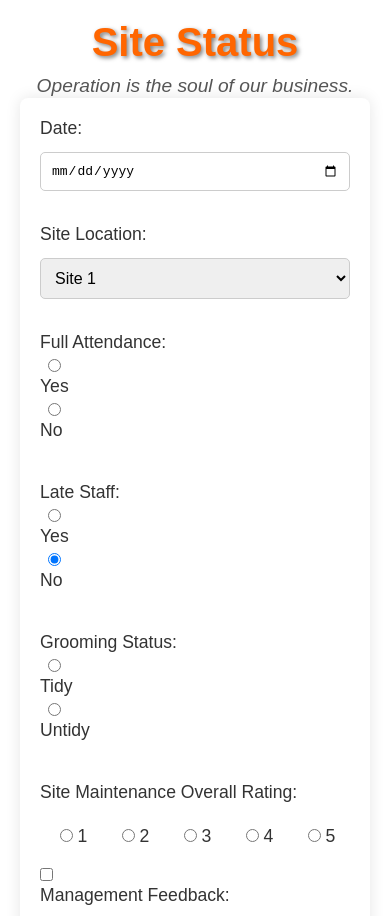
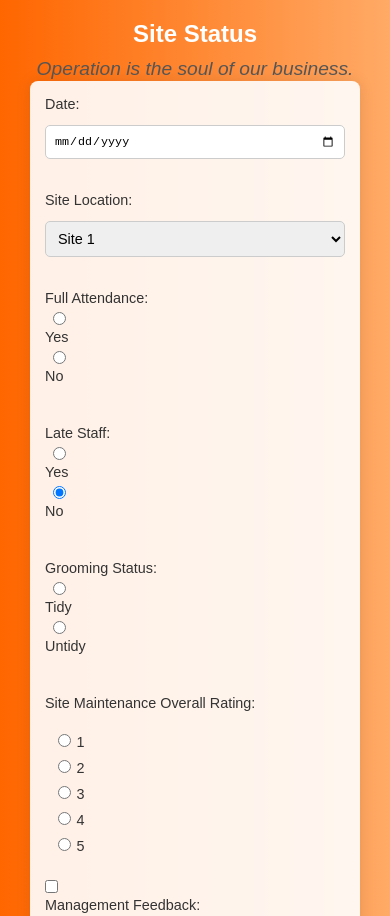
Before and after one commit to core-team-prime/Site-Status-form, a plain HTML site: page index.html in a window 390 px wide. Shown: the top 916 px of the page. Drawn offline with Linux system fonts and the light colour scheme.

Commit message:
Update styles.css

```diff
--- a/styles.css
+++ b/styles.css
@@ -8,19 +8,20 @@
 /* Body and Background */
 body {
     font-family: Arial, sans-serif;
+    background-image: linear-gradient(to right, #FF6600, #FFAA66); /* Orange gradient */
+    background-size: cover; /* Makes the image cover the entire background */
+    background-position: center; /* Centers the background image */
+    background-attachment: fixed; /* Ensures the background stays fixed while scrolling */
     color: #333;
     padding: 20px;
-    height: 100vh; /* Ensures the background covers the full height of the page */
-
 }
 
 /* Heading Styles */
 h1 {
     text-align: center;
     font-size: 2.5em;
-    color: #ff6600; /* Orange color */
+    color: #fff; /* White color */
     margin-bottom: 10px;
-    text-shadow: 2px 2px 4px rgba(0, 0, 0, 0.5); /* Adds shadow to make it more visible */
 }
 
 /* Subtitle */
@@ -33,13 +34,12 @@ em p {
 
 /* Form Container */
 form {
-    background-color: white; /* Solid white background for the form */
+    background-color: rgba(255, 255, 255, 0.9); /* White background with opacity */
     border-radius: 8px;
-    padding: 50px; /* Increased padding for more space inside the form */
+    padding: 30px;
     box-shadow: 0 0 15px rgba(0, 0, 0, 0.1);
     max-width: 800px;
     margin: 0 auto;
-    margin-bottom: 50px; /* Add space below the form */
 }
 
 /* Form Labels */
@@ -143,8 +143,56 @@ input:focus, textarea:focus, select:focus {
 @media (max-width: 768px) {
     form {
         padding: 20px;
+        margin: 0 10px;
     }
     button {
         width: 100%;
     }
+    h1 {
+        font-size: 2em;
+    }
+    label {
+        font-size: 1em;
+    }
+    .site-rating label {
+        font-size: 0.9em;
+        width: 16%;
+    }
+    /* Adjust the input fields */
+    input[type="date"],
+    input[type="text"],
+    input[type="number"],
+    textarea,
+    select {
+        font-size: 0.9em;
+        padding: 8px;
+    }
+    /* Make form elements stack better on mobile */
+    .site-rating {
+        flex-direction: column;
+        align-items: flex-start;
+    }
+    .site-rating input {
+        margin-bottom: 8px;
+    }
 }
+
+/* Extra small devices (Mobile) */
+@media (max-width: 480px) {
+    h1 {
+        font-size: 1.5em;
+    }
+    label, input, button {
+        font-size: 0.9em;
+    }
+    form {
+        padding: 15px;
+    }
+    .site-rating {
+        flex-direction: column;
+        align-items: flex-start;
+    }
+    button {
+        padding: 10px;
+    }
+}
```
